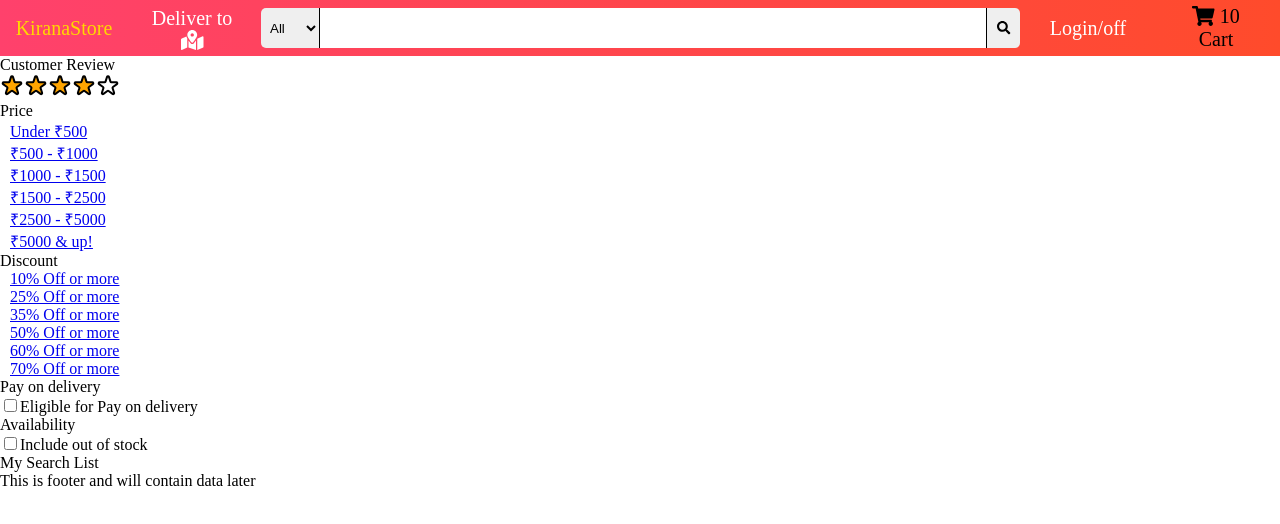
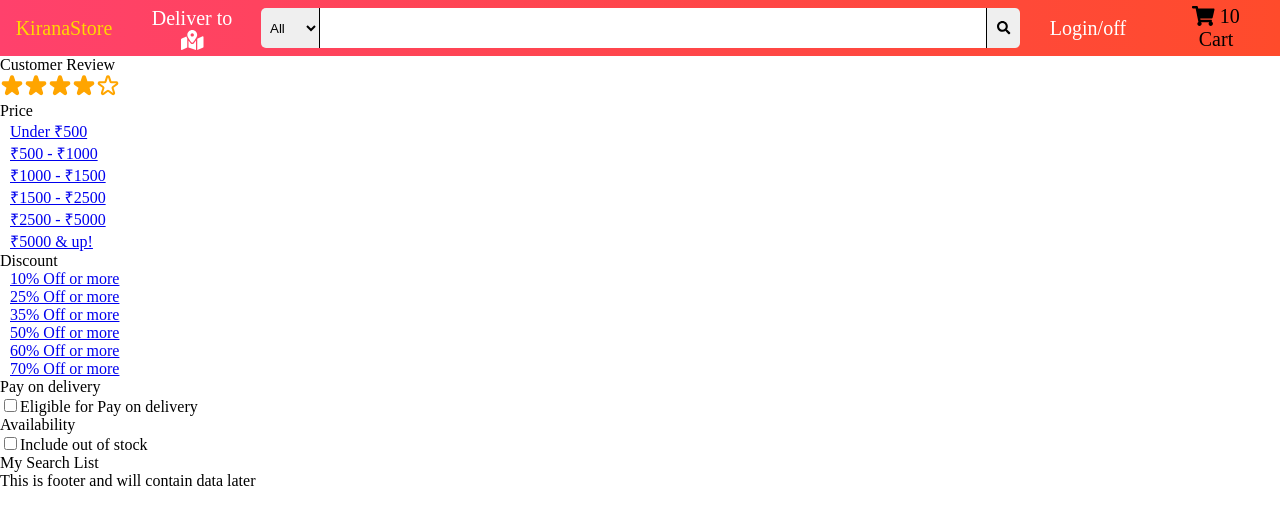
Before and after one commit to abhinavsaurav/kirana-store, a React (Create React App) app in the folder client/: page /search in a window 1280 px wide. Shown: the top 524 px of the page. Built offline with nearby package versions, Linux system fonts and the light colour scheme.

Commit message:
Style file added and starBorderColor option added along with removal of flex display in star-rating

```diff
--- a/client/src/components/UI/star-rating/Star.js
+++ b/client/src/components/UI/star-rating/Star.js
@@ -1,9 +1,10 @@
+import classes from './Star.module.scss';
+
 const Star = (props) => {
 	return (
 		<svg
 			xmlns="http://www.w3.org/2000/svg"
-			className="h-6 w-6"
-			style={{ height: '1.5rem', width: '1.5rem' }}
+			className={classes.star}
 			fill={props.fill ? props.fill : 'none'}
 			viewBox="0 0 24 24"
 			stroke="currentColor"
--- /dev/null
+++ b/client/src/components/UI/star-rating/Star.module.scss
@@ -0,0 +1,4 @@
+.star {
+	height: 1.5rem;
+	width: 1.5rem;
+}
--- a/client/src/components/UI/star-rating/StarContainer.js
+++ b/client/src/components/UI/star-rating/StarContainer.js
@@ -1,9 +1,11 @@
 import React from 'react';
 import Star from './Star';
+import classes from './StarContainer.module.scss';
 
 const StarContainer = ({
 	index,
 	starColor,
+	starBorderColor,
 	rating,
 	isHoverDisabled,
 	hoverRating,
@@ -45,7 +47,8 @@ const StarContainer = ({
 
 	return (
 		<div
-			style={{ color: '', cursor: 'pointer', display: 'inline-block' }}
+			style={{ color: starBorderColor }}
+			className={classes['star-wrapper']}
 			onMouseEnter={() => fixedStarsCheck(onMouseEnter, index)}
 			onMouseLeave={() => fixedStarsCheck(onMouseLeave)}
 			onClick={() => fixedStarsCheck(onSaveRating)}
--- /dev/null
+++ b/client/src/components/UI/star-rating/StarContainer.module.scss
@@ -0,0 +1,4 @@
+.star-wrapper {
+	cursor: pointer;
+	display: inline-block;
+}
--- a/client/src/components/UI/star-rating/StarRating.js
+++ b/client/src/components/UI/star-rating/StarRating.js
@@ -4,6 +4,7 @@ import classes from './StarRating.module.scss';
 
 const StarRating = ({
 	color,
+	starBorderColor = 'orange',
 	noOfStars = 5,
 	defaultRating = 0,
 	isHoverDisabled = false,
@@ -43,6 +44,7 @@ const StarRating = ({
 					onMouseEnter={onMouseEnter}
 					onMouseLeave={onMouseLeave}
 					onSaveRating={onSaveRating}
+					starBorderColor={starBorderColor}
 				/>
 			);
 		});
--- a/client/src/components/UI/star-rating/StarRating.module.scss
+++ b/client/src/components/UI/star-rating/StarRating.module.scss
@@ -1,4 +1,7 @@
 .star-rating {
-	display: flex;
-	flex-direction: row;
+	// check the style if need something
+
+	// display: flex;
+	// flex-direction: row;
+	display: inline-block;
 }
--- a/client/src/components/search-page/FilterList/FilterList.js
+++ b/client/src/components/search-page/FilterList/FilterList.js
@@ -16,7 +16,7 @@ const FilterList = () => {
 						color="orange"
 						noOfStars="5"
 						defaultRating="4.6" // the changes to this will not reflect until the next refresh due to useMemo
-						isHoverDisabled="true"
+						isHoverDisabled="false"
 					/>
 				</div>
 			</div>
```
